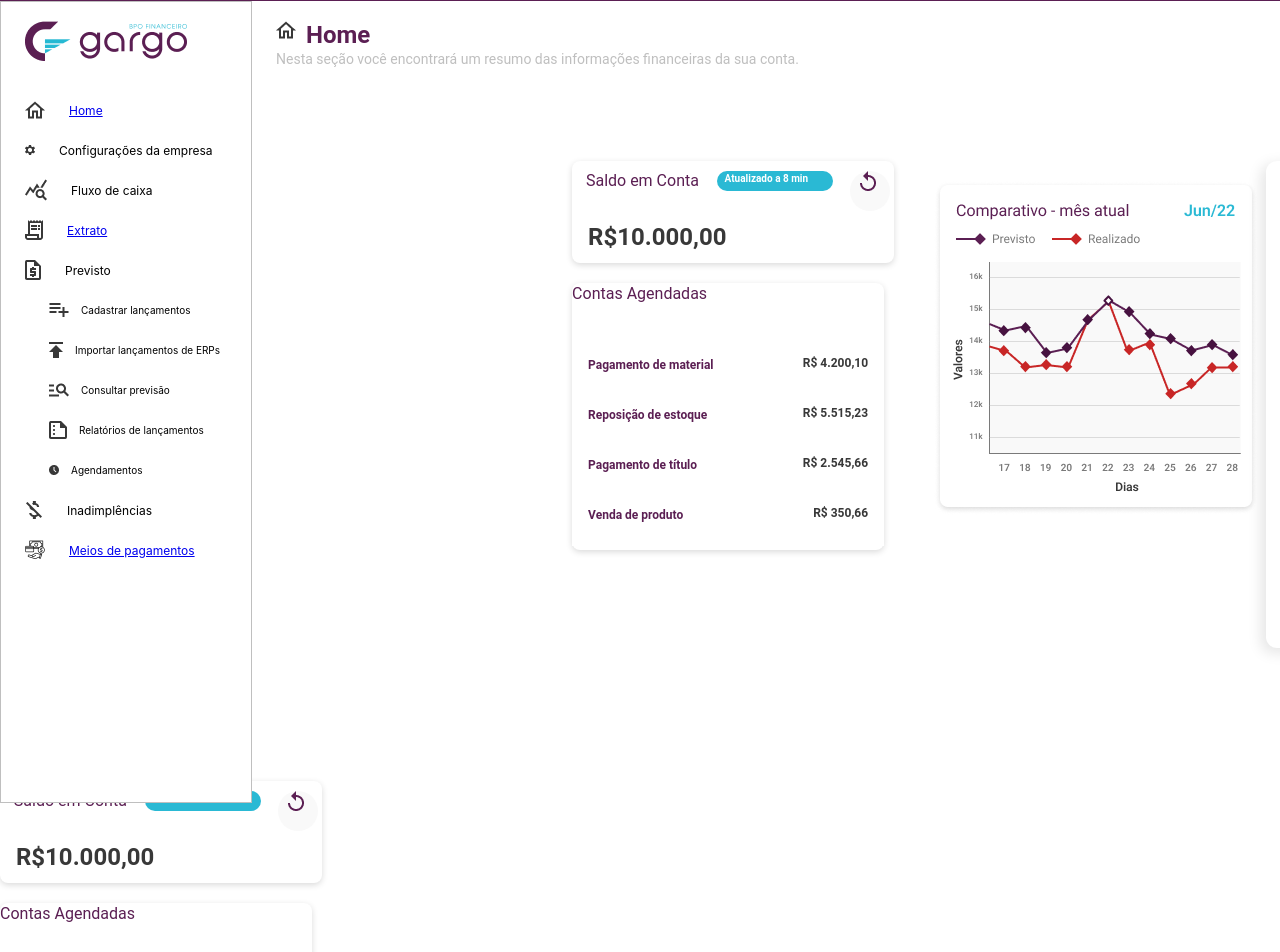
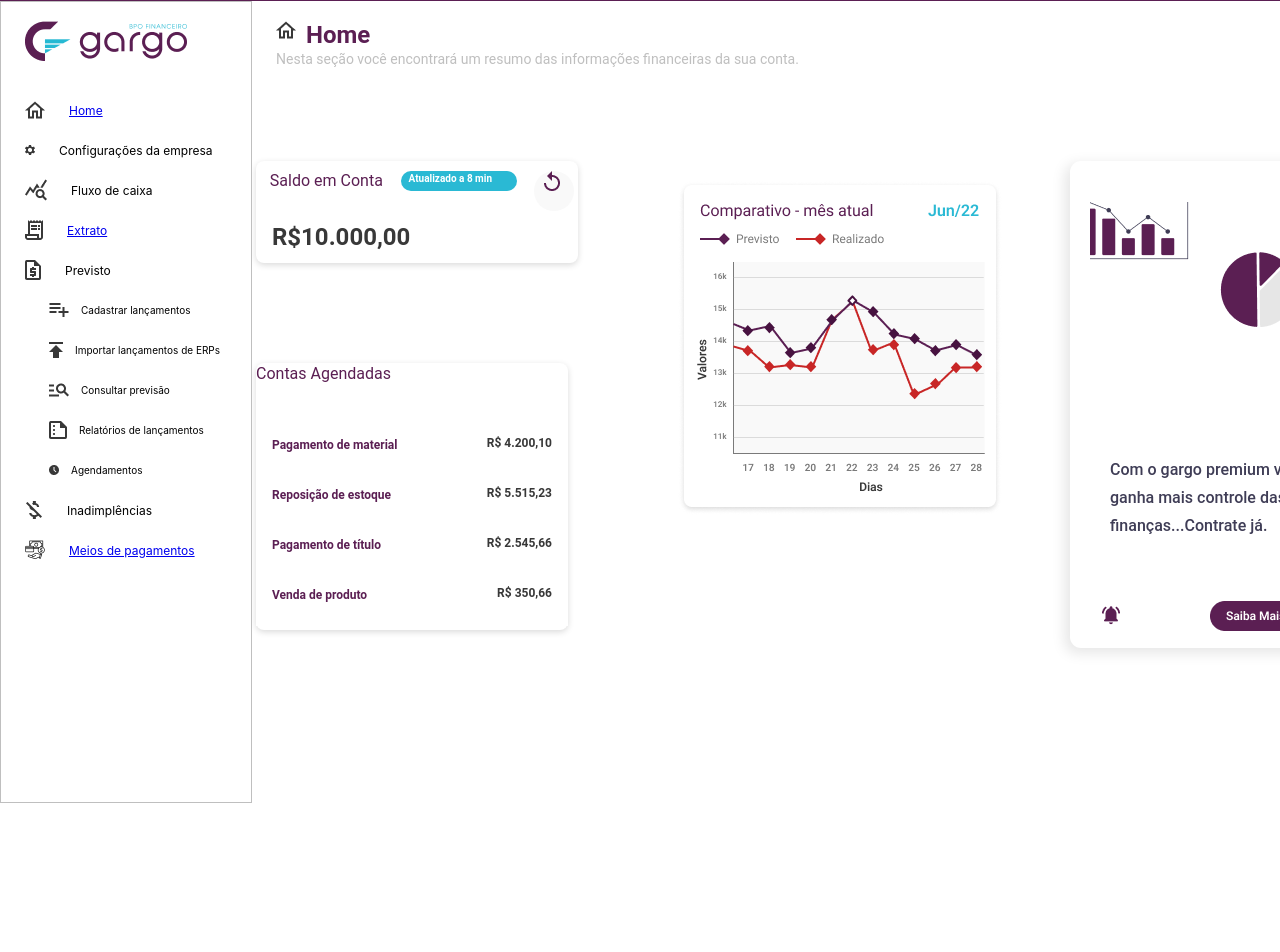
Before and after one commit to leonardod7/Apoena_React_Project, a React (Create React App) app: page / in a window 1280 px wide. Shown: the part 63-1015 px from the top of the page. After the commit the page ends 944 px from the top, so only its background shows below. Built offline with nearby package versions, Linux system fonts and the light colour scheme.

Commit message:
ajustes-de-dimencionamento

```diff
--- a/src/components/Header_MeiosPGTO/Style.js
+++ b/src/components/Header_MeiosPGTO/Style.js
@@ -6,6 +6,7 @@ const Container_Header = styled.div`
     flex-direction: column;
     flex-wrap: wrap;
     align-items: left;
+    left: 125px;
     padding-top: 10px;
     position: relative;
 
--- a/src/pages/App.jsx
+++ b/src/pages/App.jsx
@@ -51,11 +51,6 @@ function App() {
         style = "order:1"
         isOpen = {MenuAberto}
       />
-
-      <Saldo/>
-      <ContasAgendadas />
-      <Comparativo />
-
     </>
   );
 
--- a/src/pages/Style.js
+++ b/src/pages/Style.js
@@ -2,21 +2,23 @@ import { styled} from "styled-components";
 import Dispositivo from "../utils";
 
 const ContainerHome = styled.div`
+    display: flex;
+    flex-direction: column;
     position: relative;
     padding-top: 20px;
-    padding-left: 40px;
+    left: 40px;
     top: 100px;
-    width:90%;
-    display: flex;
-    flex-direction: column;
+    max-width: 1100px;
+    gap:80px;
+
     flex-wrap: wrap;
     justify-content: flex-start;
     align-content: space-evenly;
     transition: flex-grow 0.3s ease-in-out;
 
     &.menuAberto {
-      margin-left: 20%; /* Ajuste o valor conforme necessário */
-      width:78%;
+        margin-left: 0%; /* Ajuste o valor conforme necessário */
+        width:80%;
     };
 
     @media screen and (min-width: ${Dispositivo.desktop}px) {
@@ -31,13 +33,14 @@ const ContainerHome = styled.div`
 `;
 
 const ContainerExtrato = styled.div`
+    display: flex;
+    flex-direction: row;
     position: relative;
     padding-top: 20px;
-    padding-left: 40px;
+    left: 40px;
     top: 100px;
-    width: 90%;
-    display: flex;
-    flex-direction: row;
+    max-width: 1100px;
+
     flex-wrap: wrap;
     justify-content: flex-evenly;
     align-content: space-start;
@@ -45,8 +48,8 @@ const ContainerExtrato = styled.div`
     gap: 80px;
 
     &.menuAberto {
-      margin-left: 20%; /* Ajuste o valor conforme necessário */
-      width:78%;
+      margin-left: 0%; /* Ajuste o valor conforme necessário */
+      width:80%;
     };
 
     @media screen and (min-width: ${Dispositivo.desktop}px) {
@@ -65,6 +68,7 @@ const ContainerFaturas = styled.div`
       align-items: left;
       position: relative;
       padding-top: 20px;
+      left: 180px;
 
       &.menuAberto {
         left: 20%;
```
Also changed, not shown: src/pages/MeiosDePagamentos.jsx (+0 -7 lines).
